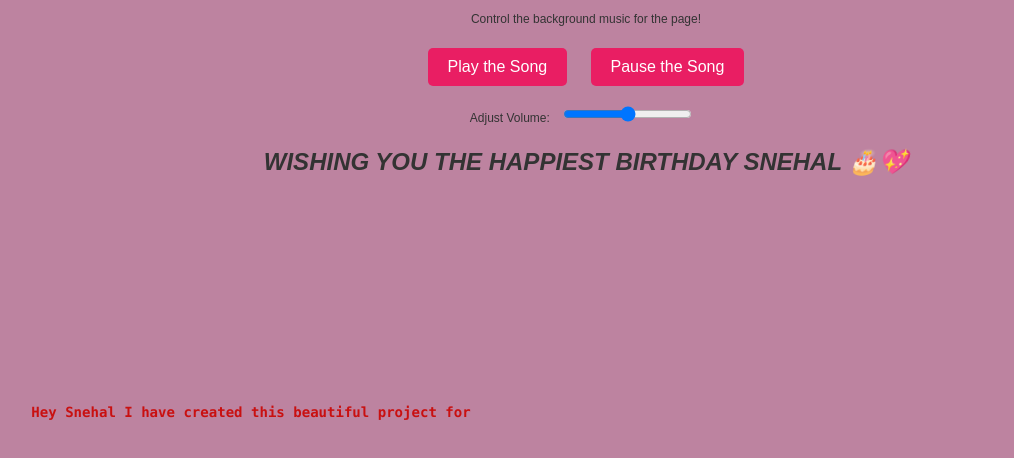
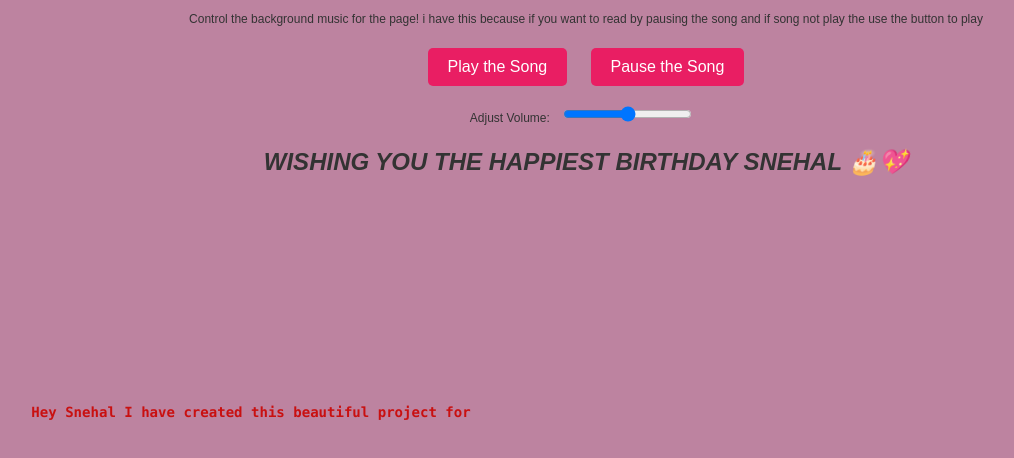
Before and after one commit to Abhiwadile/Snehal, a plain HTML site: page index.html in a window 1280 px wide. Shown: the whole page, without its empty margins (54-1068 px from the left). Drawn offline with Linux system fonts and the light colour scheme.

Commit message:
Update index.html

```diff
--- a/index.html
+++ b/index.html
@@ -37,7 +37,7 @@
     </style>
 </head>
 <body>
-    <p>Control the background music for the page!</p>
+    <p>Control the background music for the page! i have this because if you want to read by pausing the song and if song not play the use the button to play</p>
 
     <!-- Controls for Music -->
     <button onclick="playMusic()">Play the Song</button>
```
